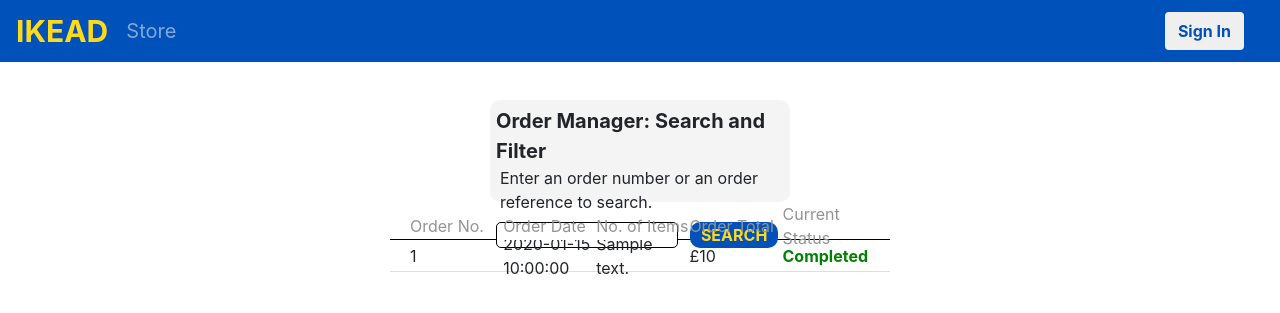
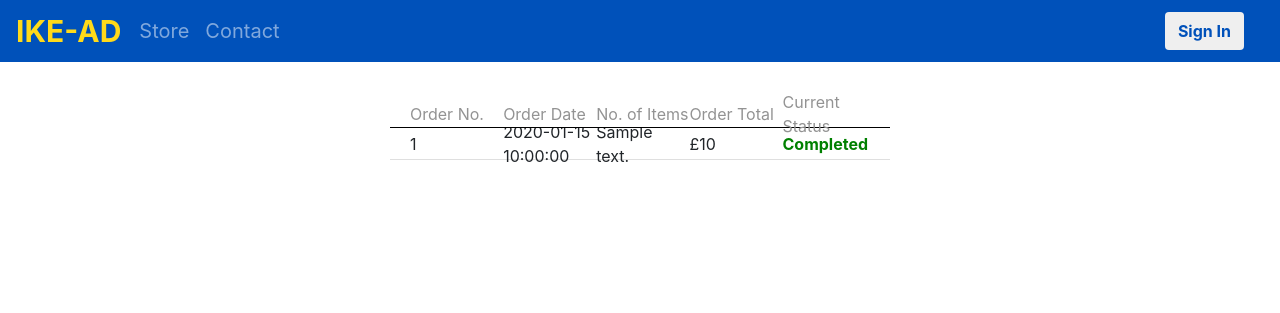
Before and after one commit to Redmorgan/advanced-development-assignment, a Python web app: template templates/orderManager.html in a window 1280 px wide. Shown: the top 313 px of the page. Run offline with Jinja, Linux system fonts and the light colour scheme; the template is opened without the code that fills it: most values are stand-ins (such as "Sample title", 1, 10 or a date in 2020); some libraries are stand-ins or nearby versions.

Commit message:
fix(image URLs): changed URLs from imgur links to bucket links

```diff
--- a/templates/base.html
+++ b/templates/base.html
@@ -6,15 +6,16 @@
     <meta name="description" content="Advanced Development Assignment 2021">
     <meta name="author" content="William Wernick">
 
-    <title>IKEAD</title>
+    <title>IKE-AD</title>
 
     <!-- Bootstrapgit config --global user.name core CSS -->
     <link rel="stylesheet" href="https://stackpath.bootstrapcdn.com/bootstrap/4.1.3/css/bootstrap.min.css" integrity="sha384-MCw98/SFnGE8fJT3GXwEOngsV7Zt27NXFoaoApmYm81iuXoPkFOJwJ8ERdknLPMO" crossorigin="anonymous">
     <!-- Custom styles -->
     <link href="{{ url_for('static', filename='css/custom.css') }}" rel="stylesheet">
+    <link rel="shortcut icon" href="{{ url_for('static', filename='favicon.ico') }}">
   </head>
 
-  {% set navigation_bar = [('/store', 'store', 'Store'), ('/ordermanager', 'supplyfulfillment', 'Supply & Fulfillment'), ('/admin','admincentre','Admin Centre')] -%}
+  {% set navigation_bar = [('/store', 'store', 'Store'), ('/ordermanager', 'supplyfulfillment', 'Supply & Fulfillment'), ('/admin','admincentre','Admin Centre'), ('/contact','contact','Contact')] -%}
 
   {% set active_page = active_page|default('store') -%}
 
@@ -22,7 +23,7 @@
 
     <nav class="navbar navbar-expand-md navbar-dark fixed-top" style="background-color: #0051BA;">
 
-      <a style="font-size: 30px; color:#FFDA1A; font-weight: bold; cursor:default; margin-right:10px">IKEAD</a>
+      <a style="font-size: 30px; color:#FFDA1A; font-weight: bold; cursor:default; margin-right:10px">IKE-AD</a>
 
       <button class="navbar-toggler" type="button" data-toggle="collapse" data-target="#navbarsExampleDefault" aria-controls="navbarsExampleDefault" aria-expanded="false" aria-label="Toggle navigation">
 
@@ -36,7 +37,7 @@
 
           {% for href, id, caption in navigation_bar %}
 
-            {% if ((id == "supplyfulfillment" and role == "admin") or (id == "admincentre" and role == "admin") or (id == "store")) %}
+            {% if ((id == "supplyfulfillment" and role == "admin") or (id == "admincentre" and role == "admin") or (id == "store") or (id == "contact")) %}
 
                 {% if id == active_page %}
 
@@ -73,7 +74,7 @@
 
                     <a class="nav-link" href="/checkout">
 
-                        <img src="https://i.imgur.com/hF0SqCz.png" alt ="Basket image" style="width: 30px; height:30px" onmouseover="" title="Basket">
+                        <img src="https://storage.googleapis.com/teak-amphora-328909.appspot.com/yellowBasket.png" alt ="Basket image" style="width: 30px; height:30px" onmouseover="" title="Basket">
 
                     </a>
 
@@ -112,7 +113,7 @@
 
         <div id="loginContainer" style="position:relative; width:480px; height:387px; background-color: white; border-radius:10px">
 
-            <img src="https://i.imgur.com/l9ziZ90.png" alt="" style="width:30px; height:30px; position: absolute; top:10px; right:10px; cursor: pointer;" onclick="closeLoginOverlay()"/>
+            <img src="https://storage.googleapis.com/teak-amphora-328909.appspot.com/greyCloseIcon.png" alt="" style="width:30px; height:30px; position: absolute; top:10px; right:10px; cursor: pointer;" onclick="closeLoginOverlay()"/>
 
             <div id="loginInputContainer" style="width:80%; height:100%; margin-left: 10%;">
 
--- a/templates/checkout.html
+++ b/templates/checkout.html
@@ -43,7 +43,7 @@
 
 						<div id="basketItemUnitPrice_{{ item['product'][0]['id'] }}" style="height:50%; width: 10%; margin-right: 5%; display:flex; align-items: center;">
 
-							<label>£{{ item['product'][0]['price'] }}</label>
+							<label>£{{ '%0.2f' % item['product'][0]['price'] }}</label>
 
 						</div>
 
@@ -61,7 +61,7 @@
 
 						<div id="removeItem_{{ item['product'][0]['id'] }}" style="width:10%; height:50%; display:flex; align-items: center; justify-content: center;">
 
-							<img id="{{ item['product'][0]['id'] }}" src ="https://i.imgur.com/QSagOxc.png" alt="delete basket item" style="height:20px; width:20px; cursor: pointer;" onclick="removeFromCart(this.id)">
+							<img id="{{ item['product'][0]['id'] }}" src ="https://storage.googleapis.com/teak-amphora-328909.appspot.com/deleteIcon.png" alt="delete basket item" style="height:20px; width:20px; cursor: pointer;" onclick="removeFromCart(this.id)">
 
 						</div>
 
--- a/templates/home.html
+++ b/templates/home.html
@@ -3,7 +3,7 @@
 {% block content %}
 
 <div style="width: 100%; height:100%;">
-    <div style="width: 80%; height:100%; display:flex; flex-wrap: wrap; flex-direction: row; align-content: flex-start; margin-left: 10%; padding-top: 10px;">
+    <div style="width: 80%; height:100%; display:flex; flex-wrap: wrap; flex-direction: row; align-content: flex-start; margin-left: 10%; padding-top: 10px; overflow-y: auto;">
 
         {% for item in products %}
 
@@ -13,9 +13,9 @@
 
                 <div class="card-body">
 
-                    <h5 class="card-title">{{item['name']}} - £{{item['price']}}</h5>
+                    <h5 class="card-title">{{item['name']}} - £{{ '%0.2f' % item['price']}}</h5>
 
-                    <p class="card-text">{{item['desc']}}</p>
+                    <p class="card-text" style="font-size: 1em;">{{item['desc']}}</p>
 
                     {% if token %}
                         <form id="buyProduct_{{ item['id'] }}" style="width: 100%; display: flex; flex-direction: row;">
--- a/templates/orderManager.html
+++ b/templates/orderManager.html
@@ -15,7 +15,7 @@
 <div style="width: 100%; height:100%;">
     <div style="width: 40%; height:100%; margin-left: 30%; margin-top: 20px;">
 
-        <div id ="orderSearchBar" style="width:60%; height:15%; background-color: rgba(244, 244, 244, 1); border-radius: 10px; margin-left: 20%;">
+        <!-- <div id ="orderSearchBar" style="width:60%; height:15%; background-color: rgba(244, 244, 244, 1); border-radius: 10px; margin-left: 20%;">
 
             <label style="margin-top: 2%; margin-left: 2%; margin-bottom: 0px; font-size: 20px; font-weight: bold;">Order Manager: Search and Filter</label>
 
@@ -29,7 +29,7 @@
 
             </div>
 
-        </div>
+        </div> -->
 
         <div id="orderListContainer" style="width: 100%; height:83%; margin-top: 2%;">
 
@@ -74,13 +74,13 @@
                             {% if pageType == "admin" %}
 
                                 <a href="/ordermanager/{{ item['orderID'] }}" style="height:100%; width: 100%; display:flex; align-items: center; justify-content: center;">
-                                    <img src="https://i.imgur.com/0w6NAn5.png" alt="open order plus image" title="Open Order" style="width: 15px; height: 15px; cursor: pointer;"/>
+                                    <img src="https://storage.googleapis.com/teak-amphora-328909.appspot.com/plusIcon.png" alt="open order plus image" title="Open Order" style="width: 15px; height: 15px; cursor: pointer;"/>
                                 </a>
 
                             {% elif pageType == "user" %}
 
                                 <a href="/orderhistory/{{ item['orderID'] }}" style="height:100%; width: 100%; display:flex; align-items: center; justify-content: center;">
-                                    <img src="https://i.imgur.com/0w6NAn5.png" alt="open order plus image" title="Open Order" style="width: 15px; height: 15px; cursor: pointer;"/>
+                                    <img src="https://storage.googleapis.com/teak-amphora-328909.appspot.com/plusIcon.png" alt="open order plus image" title="Open Order" style="width: 15px; height: 15px; cursor: pointer;"/>
                                 </a>
 
                             {% endif %}
--- a/templates/orderSubmitted.html
+++ b/templates/orderSubmitted.html
@@ -119,7 +119,7 @@
 
                         <div id="orderItemCosts_{{ item['product'][0]['id'] }}" style="width: 30%; display:flex; flex-direction: row;">
 
-                            <label style="width:calc(100%/3)">£{{ item['product'][0]['price'] }}</label>
+                            <label style="width:calc(100%/3)">£{{ '%0.2f' %  item['product'][0]['price'] }}</label>
                             <label style="width:calc(100%/3)">{{ item['quantity'] }}</label>
                             <label style="width:calc(100%/3)">£{{ item['subtotal'] }}</label>
 
--- a/templates/orderView.html
+++ b/templates/orderView.html
@@ -139,7 +139,7 @@
 
                         <div id="orderItemCosts_{{ item['id'] }}" style="width: 30%; display:flex; flex-direction: row;">
 
-                            <label style="width:calc(100%/3)">£{{ item['product'][0]['price'] }}</label>
+                            <label style="width:calc(100%/3)">£{{ '%0.2f' % item['product'][0]['price'] }}</label>
                             <label style="width:calc(100%/3)">{{ item['quantity'] }}</label>
                             <label style="width:calc(100%/3)">£{{ item['subtotal'] }}</label>
 
```
